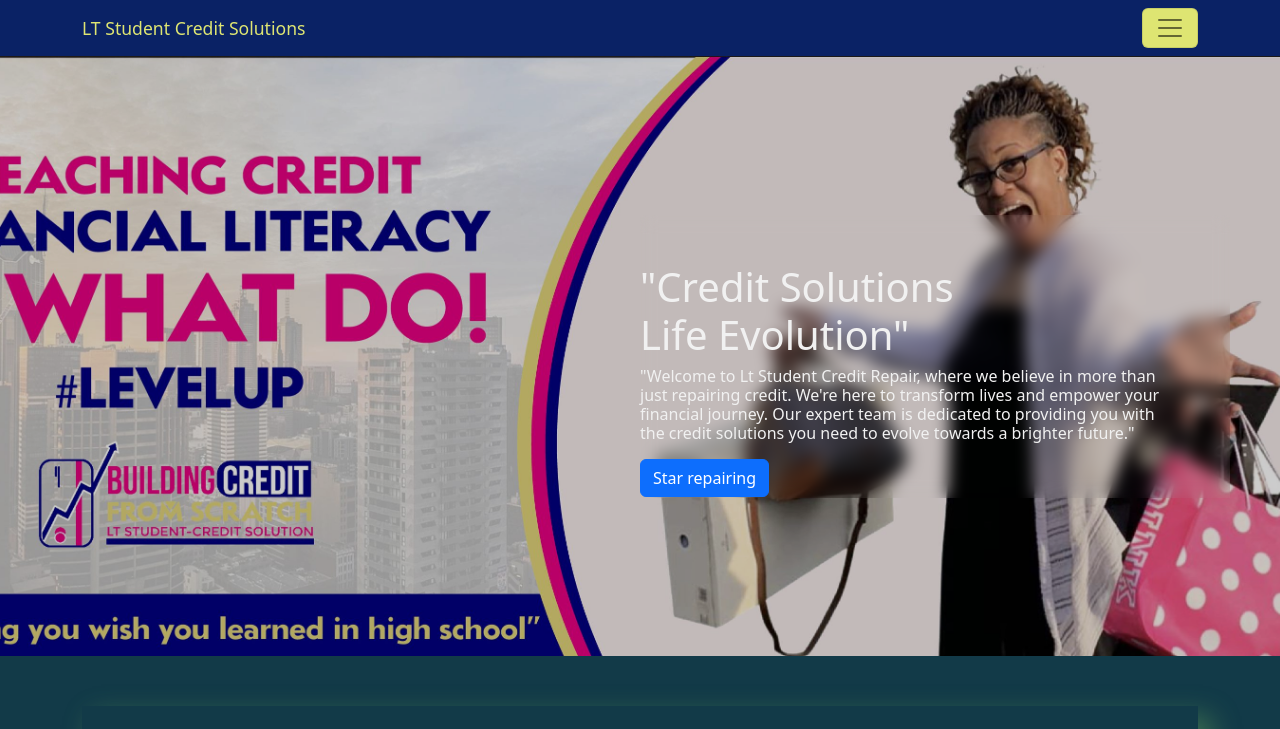
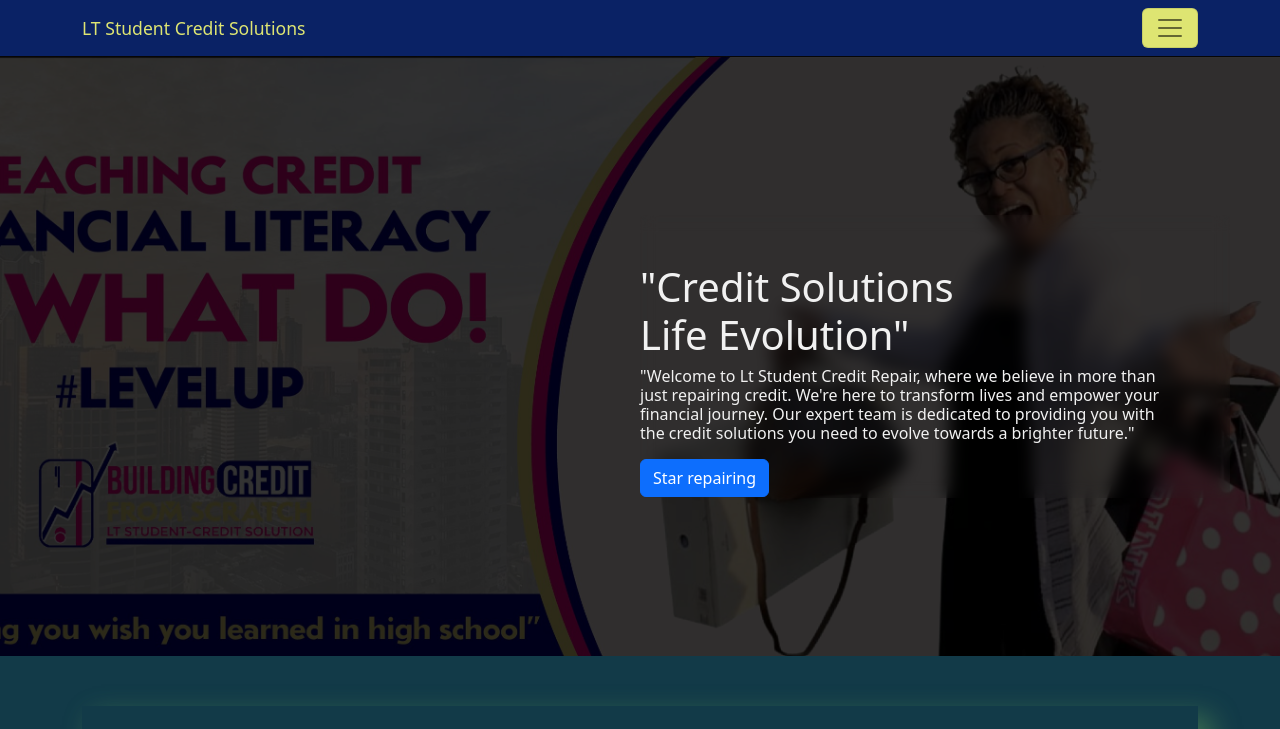
Before and after one commit to abcereno/creditrepair, a plain HTML site: page index.html in a window 1280 px wide. Shown: the top 729 px of the page. Drawn offline with Linux system fonts and the light colour scheme.

Commit message:
Update index.css

```diff
--- a/assets/css/index.css
+++ b/assets/css/index.css
@@ -42,7 +42,7 @@ li:hover {
     left: 0;
     width: 100%;
     height: 100%;
-    background: rgba(0, 0, 0, 0.2);
+    background: rgba(0, 0, 0, 0.8);
     /* Adjust the alpha value for darkness */
 }
 
```
